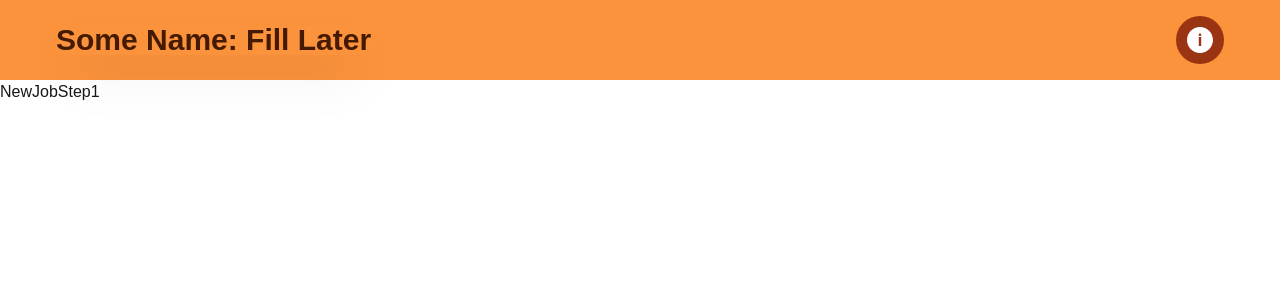
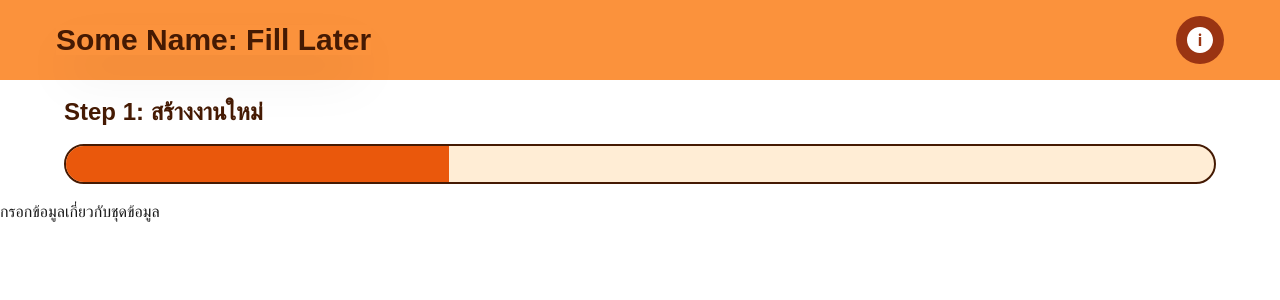
Before and after one commit to NattSass67/Capstone-counting-cars, a Next.js app in the folder frontend/: page /newjob/step1 in a window 1280 px wide. Shown: the top 300 px of the page. Built offline with nearby package versions, Linux system fonts and the light colour scheme.

Commit message:
Front: add step1 page

```diff
--- a/frontend/src/app/newjob/step1/page.tsx
+++ b/frontend/src/app/newjob/step1/page.tsx
@@ -1,7 +1,11 @@
+import TaskStepBar from "@/components/bar/TaskStepBar";
+import { useState } from "react";
+
 export default function NewJobStep1() {
   return (
     <div>
-      <h1>NewJobStep1</h1>
+      <TaskStepBar stepNumber={1} stepText="สร้างงานใหม่" totalStep={3} />
+      <h1>กรอกข้อมูลเกี่ยวกับชุดข้อมูล</h1>
     </div>
   );
 }
--- a/frontend/src/app/page.tsx
+++ b/frontend/src/app/page.tsx
@@ -3,14 +3,11 @@
 
 import AppHeader from "@/components/AppHeader";
 import TestComponent from "@/components/TestComponent";
-import CrossIcon from "@/components/Icon/CrossIcon";
-import CheckMarkIcon from "@/components/Icon/CheckMarkIcon";
 import JobsPanel from "@/components/JobsPanel";
-import ButtonK1 from "@/components/button/ButtonK1";
 
 export default function Home() {
   return (
-    <div className="">
+    <div className="bg-gray-100">
       {/* <AppHeader /> */}
       <div className="flex flex-col space-y-[16px]">
         <div className="py-[24px] flex items-center w-full">
--- a/frontend/src/components/SingleSubJob.tsx
+++ b/frontend/src/components/SingleSubJob.tsx
@@ -48,7 +48,7 @@ export default function SingleSubJob({
           className="overflow-hidden"
         />
         <div className="flex flex-col space-y-[24px] px-[24px] py-[16px] rounded-[24px] border-[2.5px] border-yellow-950  items-center flex-grow">
-          <h1 className=" font-bold text-2xl flex-none text-amber-900">
+          <h1 className=" font-bold text-xl flex-none text-amber-900">
             {statustext}
           </h1>
           {icon}
--- /dev/null
+++ b/frontend/src/components/bar/TaskStepBar.tsx
@@ -0,0 +1,23 @@
+export default function TaskStepBar({
+  stepNumber,
+  stepText,
+  totalStep,
+}: {
+  stepNumber: number;
+  stepText: string;
+  totalStep: number;
+}) {
+  return (
+    <div className="flex flex-col px-[64px] py-[16px]  space-y-[16px]">
+      <h1 className="text-2xl font-bold text-amber-950">
+        {"Step " + `${stepNumber}` + ": " + `${stepText}`}
+      </h1>
+      <div className="h-[40px] w-full  flex rounded-[99px] border-[2.5px] border-amber-950 bg-orange-100 overflow-hidden">
+        <div
+          className="h-full bg-orange-600"
+          style={{ width: `${(stepNumber / totalStep) * 100}%` }}
+        ></div>
+      </div>
+    </div>
+  );
+}
```
